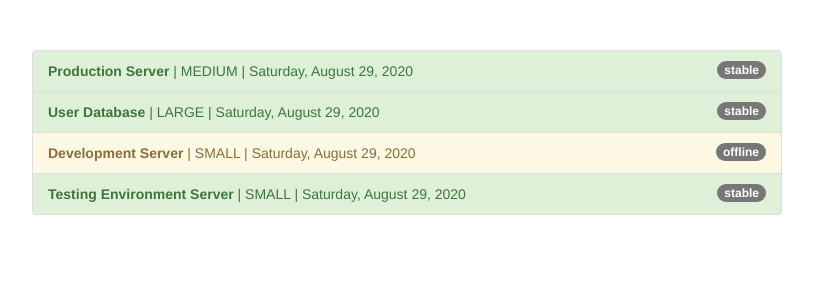
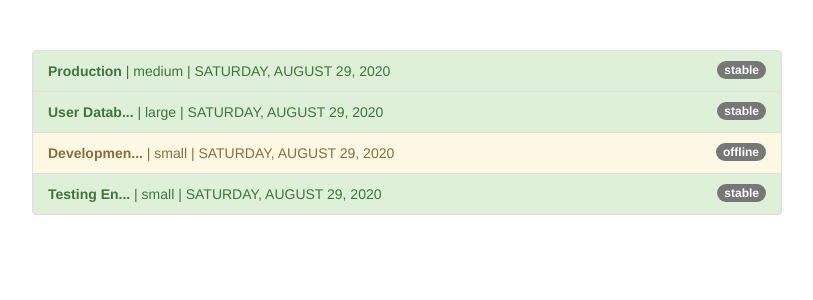
Before and after one commit to mrChernicharo/pipes-start, an Angular app: page / in a window 1280 px wide. Shown: the top 300 px of the page, without its empty margins (233-1046 px from the left). Built offline with nearby package versions, Linux system fonts and the light colour scheme.

Commit message:
custom pipe

```diff
--- a/src/app/app.component.html
+++ b/src/app/app.component.html
@@ -10,8 +10,8 @@
             class="badge">
             {{ server.status }}
           </span>
-          <strong>{{ server.name }}</strong>
-           | {{ server.instanceType | uppercase }} | {{ server.started | date:'fullDate' }}
+          <strong>{{ server.name | shorten }}</strong>
+           | {{ server.instanceType }} | {{ server.started | date:'fullDate' | uppercase }}
         </li>
       </ul>
     </div>
--- a/src/app/app.component.ts
+++ b/src/app/app.component.ts
@@ -9,7 +9,7 @@
   servers = [
     {
       instanceType: 'medium',
-      name: 'Production Server',
+      name: 'Production',
       status: 'stable',
       started: new Date(2020, 7, 29)
     },
--- a/src/app/app.module.ts
+++ b/src/app/app.module.ts
@@ -4,10 +4,12 @@
 
 
 import { AppComponent } from './app.component';
+import { ShortenPipe } from './shorten.pipe';
 
 @NgModule({
   declarations: [
-    AppComponent
+    AppComponent,
+    ShortenPipe
   ],
   imports: [
     BrowserModule,
--- /dev/null
+++ b/src/app/shorten.pipe.ts
@@ -0,0 +1,13 @@
+import { Pipe, PipeTransform } from "@angular/core";
+
+@Pipe({
+  name: 'shorten'
+})
+export class ShortenPipe implements PipeTransform {
+  transform(value: any) {
+    if (value.length > 10) {
+      return value.substr(0, 10) + '... ';
+    }
+    return value;
+  }
+}
```
